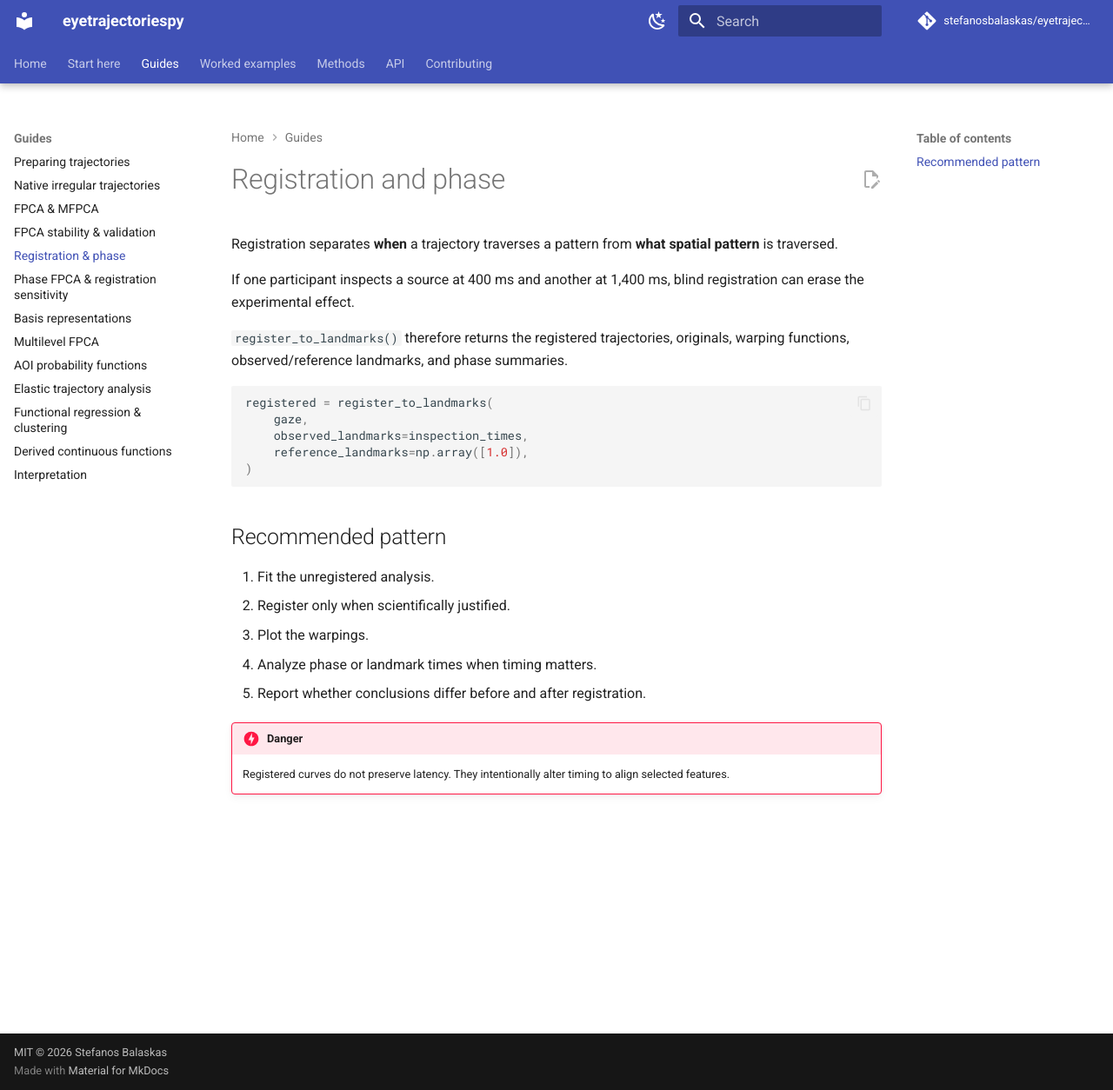
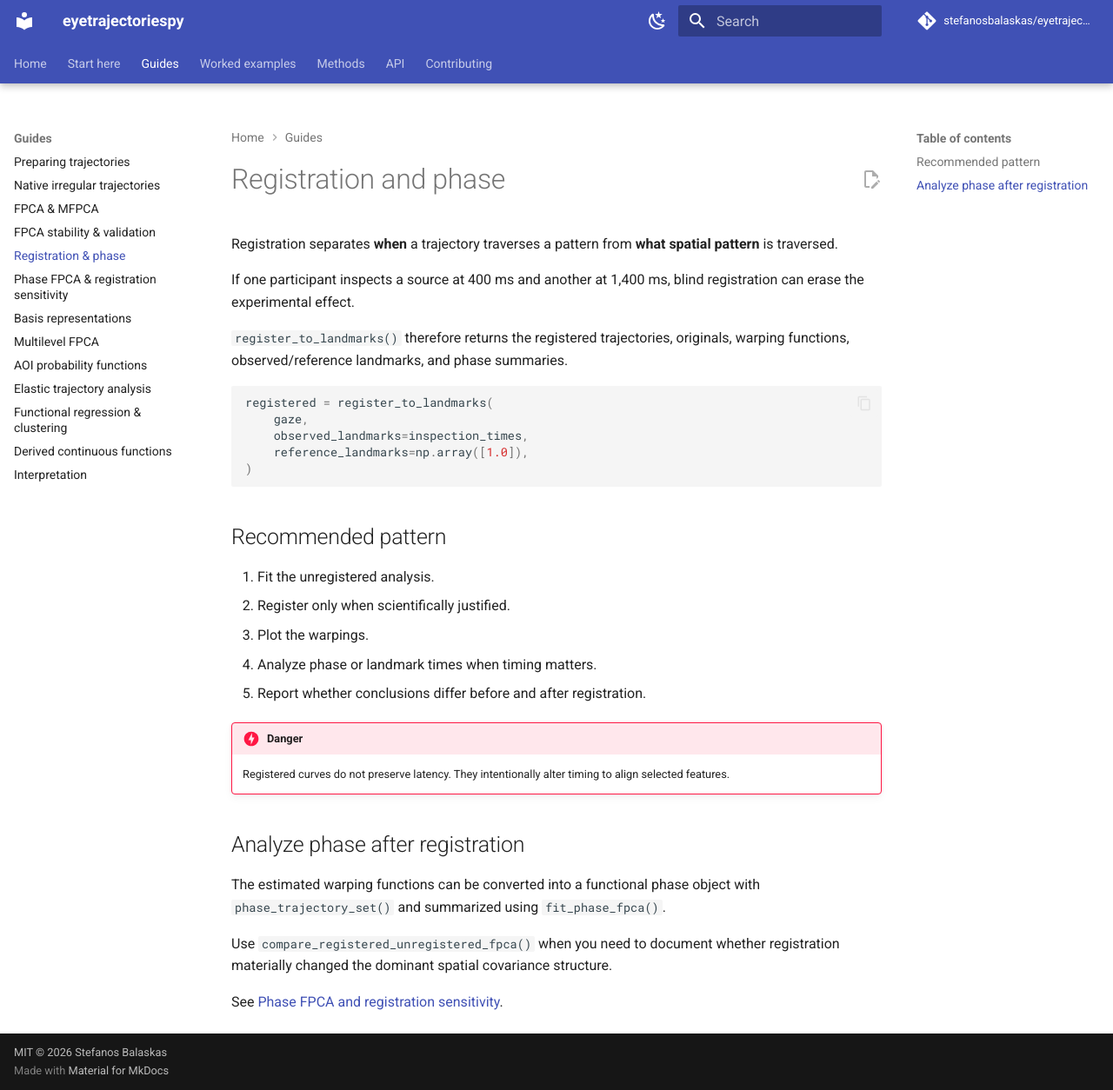
Before and after one commit to stefanosbalaskas/eyetrajectoriespy, an MkDocs documentation site: the page built from docs/guides/registration.md, in a window 1280 px wide and 1254 px high. Shown: the whole window at 87% size. Built offline with MkDocs 1.6.1 and Material for MkDocs 9.7.7, drawn with Linux system fonts in a browser that asks for light colours; comment, search, counter and statistics services are not loaded.

Commit message:
Link registration guide to phase FPCA sensitivity workflow

```diff
--- a/docs/guides/registration.md
+++ b/docs/guides/registration.md
@@ -24,3 +24,12 @@ registered = register_to_landmarks(
 
 !!! danger
     Registered curves do not preserve latency. They intentionally alter timing to align selected features.
+
+
+## Analyze phase after registration
+
+The estimated warping functions can be converted into a functional phase object with <code>phase_trajectory_set()</code> and summarized using <code>fit_phase_fpca()</code>.
+
+Use <code>compare_registered_unregistered_fpca()</code> when you need to document whether registration materially changed the dominant spatial covariance structure.
+
+See [Phase FPCA and registration sensitivity](phase-fpca.md).
```
